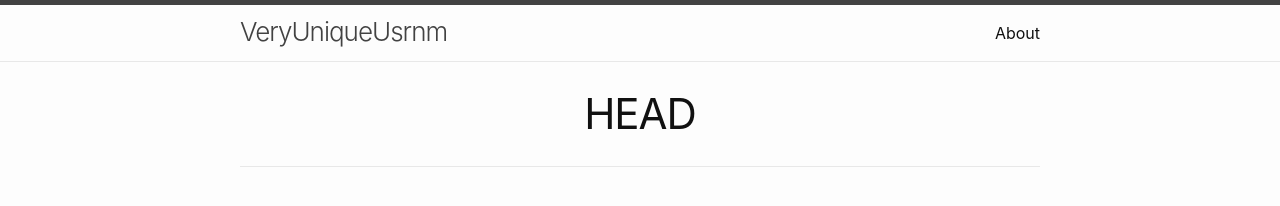
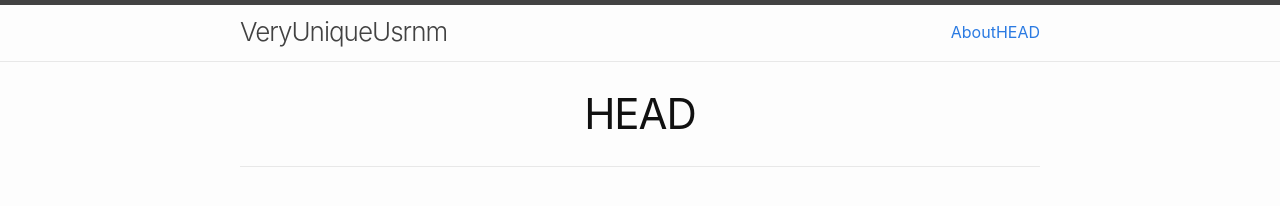
Before and after one commit to veryuniqueusrnm/veryuniqueusrnm.github.io, a Jekyll site: the page built from History.markdown, in a window 1280 px wide and 900 px high. Shown: the top 206 px of the window. Built offline with Jekyll 4.4.1, drawn with Linux system fonts in a browser that asks for light colours; our own code applies the rules of GitHub Pages for plain Markdown files.

Commit message:
Old header menu

```diff
--- a/_includes/header.html
+++ b/_includes/header.html
@@ -1,28 +1,32 @@
-<header class="site-header">
+<!-- Old header from v2.5.2 -->
+<header class="site-header" role="banner">
 
   <div class="wrapper">
     {%- assign default_paths = site.pages | map: "path" -%}
-    {%- assign page_paths = site.minima.nav_pages | default: default_paths -%}
-    {%- assign page_titles = site.pages | map: 'title' | compact %}
-    <a class="site-title" rel="author" href="{{ '/' | relative_url }}">{{ site.title | escape }}</a>
+    {%- assign page_paths = site.header_pages | default: default_paths -%}
+    <a class="site-title" rel="author" href="{{ "/" | relative_url }}">{{ site.title | escape }}</a>
 
-    {%- unless page_titles == empty %}
+    {%- if page_paths -%}
       <nav class="site-nav">
         <input type="checkbox" id="nav-trigger" class="nav-trigger" />
         <label for="nav-trigger">
-          <span class="menu-icon fas fa-bars fa-lg"></span>
+          <span class="menu-icon">
+            <svg viewBox="0 0 18 15" width="18px" height="15px">
+              <path d="M18,1.484c0,0.82-0.665,1.484-1.484,1.484H1.484C0.665,2.969,0,2.304,0,1.484l0,0C0,0.665,0.665,0,1.484,0 h15.032C17.335,0,18,0.665,18,1.484L18,1.484z M18,7.516C18,8.335,17.335,9,16.516,9H1.484C0.665,9,0,8.335,0,7.516l0,0 c0-0.82,0.665-1.484,1.484-1.484h15.032C17.335,6.031,18,6.696,18,7.516L18,7.516z M18,13.516C18,14.335,17.335,15,16.516,15H1.484 C0.665,15,0,14.335,0,13.516l0,0c0-0.82,0.665-1.483,1.484-1.483h15.032C17.335,12.031,18,12.695,18,13.516L18,13.516z"/>
+            </svg>
+          </span>
         </label>
 
-        <div class="drawer-container">
-          <div class="drawer">
-            {%- include nav-items.html paths = page_paths %}
-          </div>
-        </div>
-        <div class="slab">
-          {%- include nav-items.html paths = page_paths %}
+        <div class="trigger">
+          {%- for path in page_paths -%}
+            {%- assign my_page = site.pages | where: "path", path | first -%}
+            {%- if my_page.title -%}
+            <a class="page-link" href="{{ my_page.url | relative_url }}">{{ my_page.title | escape }}</a>
+            {%- endif -%}
+          {%- endfor -%}
         </div>
       </nav>
-    {%- endunless %}
+    {%- endif -%}
   </div>
 </header>
 
```
